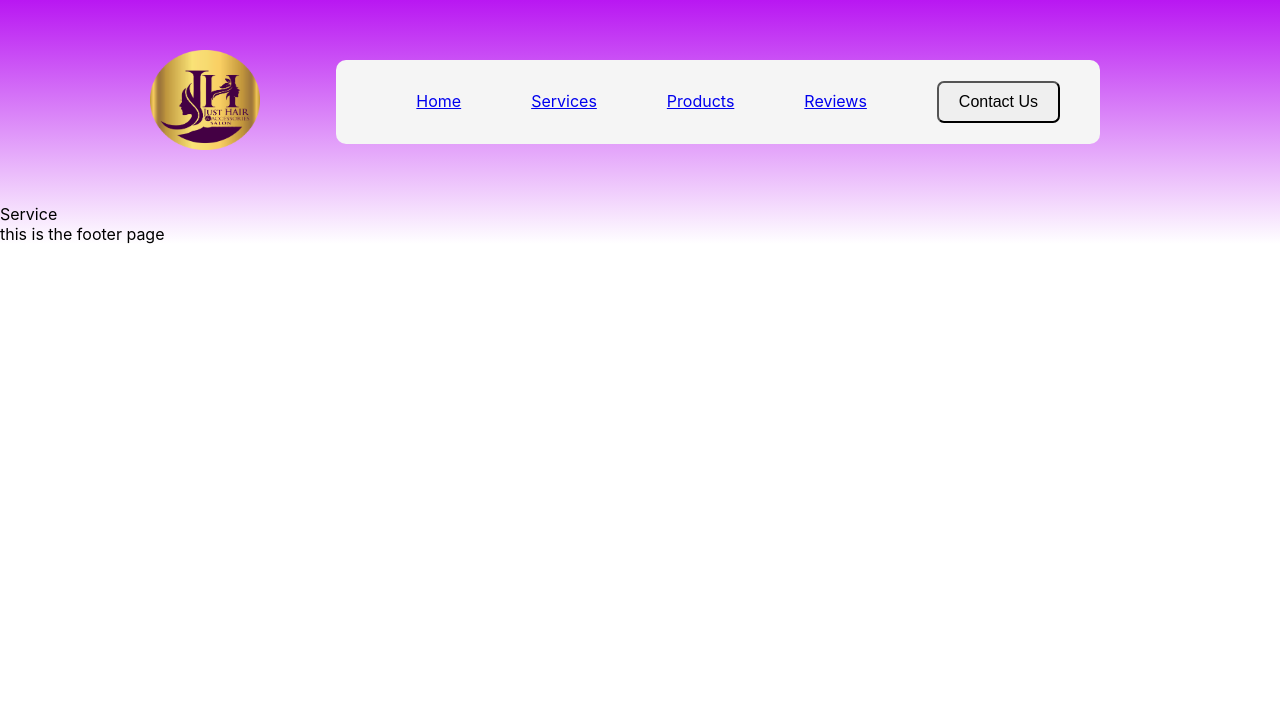
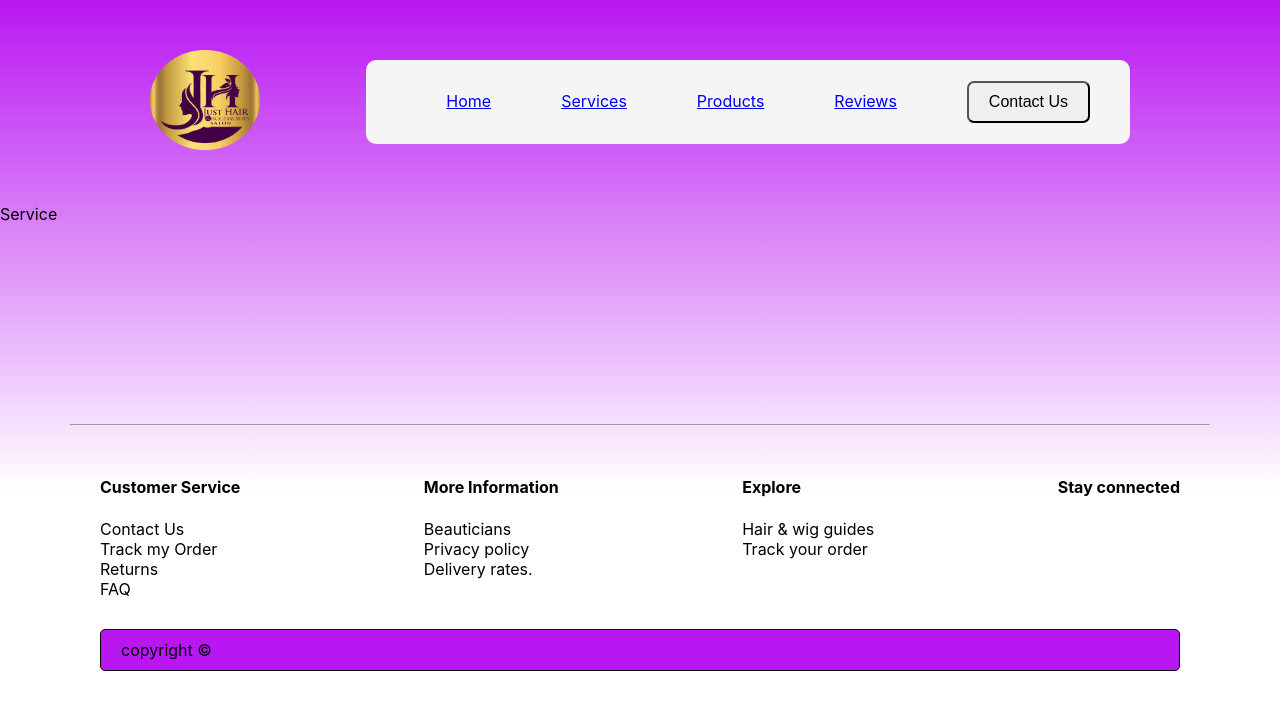
Before and after one commit to Adeboye22/justhairaccessoriesandsalon.github.io, a React (Create React App) app in the folder just-hair/: page /Service in a window 1280 px wide. Shown: the top 710 px of the page. Built offline with nearby package versions, Linux system fonts and the light colour scheme.

Commit message:
just-hair updated

```diff
--- a/just-hair/src/App.css
+++ b/just-hair/src/App.css
@@ -37,6 +37,6 @@
   }
 }
 body{
-  background: linear-gradient(#B917F2,white);
+  background: linear-gradient(180deg, #B917F2, white 70%);
   background-repeat: no-repeat;
 }
--- a/just-hair/src/Components/Base.jsx
+++ b/just-hair/src/Components/Base.jsx
@@ -1,11 +1,42 @@
-import React from 'react'
+import React from 'react';
+import styles from '../styles/base.module.css';
 
 function Base() {
   return (
     <div>
       <footer>
-        this is the footer page
+        <hr />
+            <section className={`${styles.first_section}`}>
+                <div className={`${styles.col_1}`}>
+                    <h4>Customer Service</h4>
+                    <article>Contact Us</article>
+                    <article>Track my Order</article>
+                    <article>Returns</article>
+                    <article>FAQ</article>
+                </div>
+                <div className={`${styles.col_2}`}>
+                    <h4>More Information</h4>
+                    <article>Beauticians</article>
+                    <article>Privacy policy</article>
+                    <article>Delivery rates.</article>
+                </div>
+                <div className={`${styles.col_3}`}>
+                    <h4>Explore</h4>
+                    <article>Hair & wig guides</article>
+                    <article>Track your order</article>
+                </div>
+                <div className={`${styles.col_4}`}>
+                    <h4>Stay connected</h4>
+                </div>
+            </section>
+            <section className={`${styles.second_section}`}>
+                <div>
+                    <article>copyright ©</article>
+                    <article></article>
+                </div>
+            </section>
       </footer>
+
     </div>
   )
 }
--- a/just-hair/src/Components/Navigation.jsx
+++ b/just-hair/src/Components/Navigation.jsx
@@ -1,5 +1,5 @@
-import React from 'react'
-import JustHairLogo from '../assets/JustHairLogo.png'
+import React from 'react';
+import JustHairLogo from '../assets/JustHairLogo.png';
 import styles from '../styles/navigation.module.css';
 import {Link} from 'react-router-dom';
 
--- /dev/null
+++ b/just-hair/src/styles/base.module.css
@@ -0,0 +1,17 @@
+hr{
+    margin: 200px 70px 0px 70px;
+}
+section.first_section{
+    padding: 30px 100px 0px 100px;
+    display: flex;
+    justify-content:space-between;
+}
+section.second_section{
+    padding: 30px 100px 30px 100px;
+}
+section.second_section div{
+    border: 1px black solid;
+    border-radius: 5px;
+    background-color: #B917F2;
+    padding: 10px 20px 10px 20px
+}
--- a/just-hair/src/styles/navigation.module.css
+++ b/just-hair/src/styles/navigation.module.css
@@ -10,7 +10,7 @@ header img{
 nav{
     margin-top: 60px;
     margin-bottom: 60px;
-    margin-right: 180px;
+    margin-right: 150px;
     padding-right: 40px;
     padding-left: 40px;
     justify-content: space-evenly;
```
